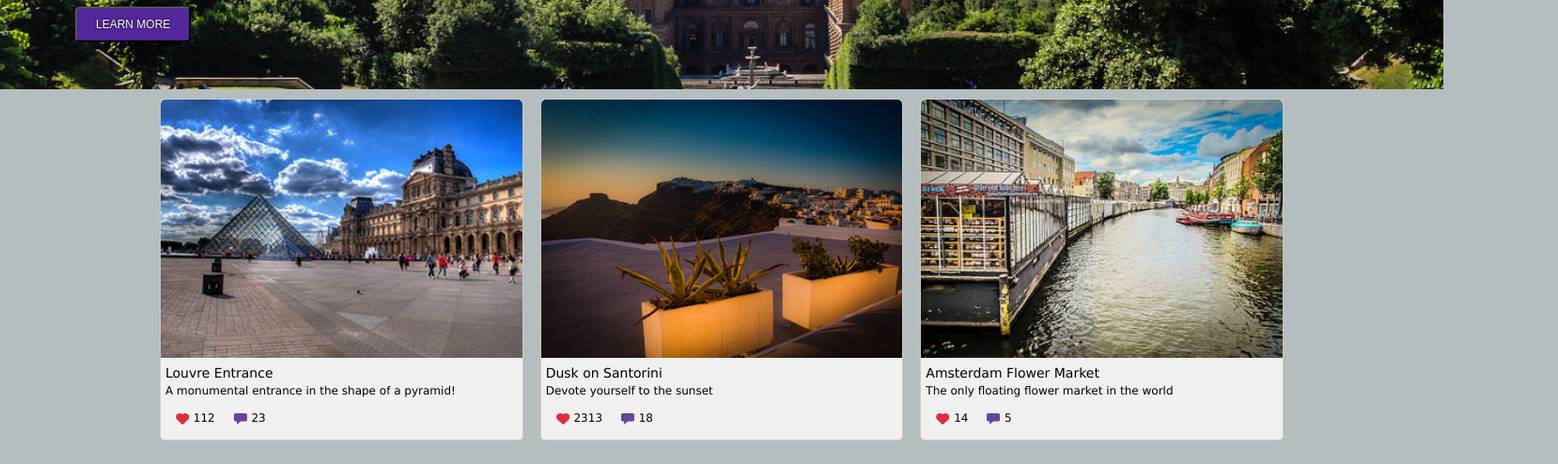
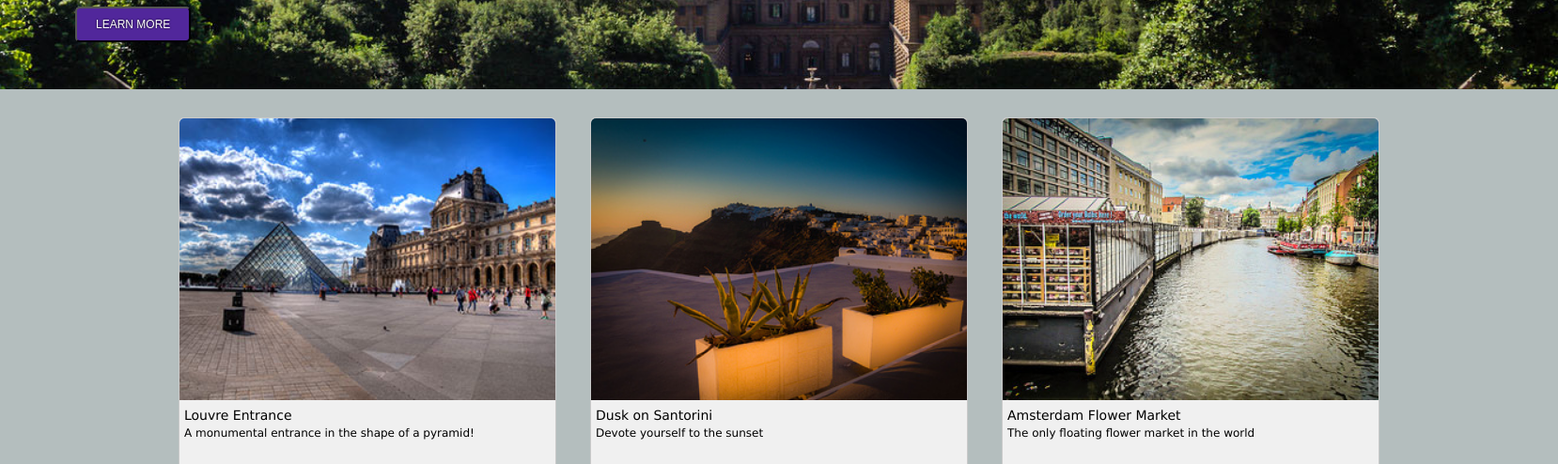
Before and after one commit to ewush956/Travel-Booking-Website, a plain HTML site: page index.html in a window 1536 px wide. Shown: the part 234-728 px from the top of the page at 94% size, 1658 px wide, since content can reach past the window. Drawn offline with Linux system fonts and the light colour scheme.

Commit message:
More size tweaking

```diff
--- a/styles.css
+++ b/styles.css
@@ -340,34 +340,45 @@ img:hover {
         background-size: 45px;
         padding: 15px 5px;
     }
+
     header ul {
         font-size: 10px;
     }
+
     header ul li {
         margin: 0 10px;
     }
+
     .info {
         margin-top: 50px;
     }
+
     .info h1 {
         font-size: 26px;
     }
+
     .info p {
         font-size: 14px;
     }
+
     .card {
-        max-height: 275px;
+        max-height: 300px;
+        min-height: 100px;
     }
+
     .card p {
         font-size: 8px;
-        padding-bottom: 40px;
+        padding-bottom: 20px;
     }
+
     .card a h4 {
         font-size: 10px;
     }
+
     .social-stats {
         font-size: 8px;
     }
+
     .social-stats img {
         width: 8px;
         height: 8px;
@@ -379,20 +390,39 @@ img:hover {
     .page-image {
         max-height: 325px;
     }
+
     .description {
         font-size: 12px;
         margin: 0 0;
     }
+
     .destination-data .destination-info {
         margin-top: 5px;
     }
 
 }
 
-@media only screen and (orientation: landscape) and (min-width: 1310px) {
+@media only screen and (orientation: landscape) and (min-width: 1410px) {
 
     body {
         background-color: rgb(180, 190, 190);
+    }
+
+    .card {
+        min-height: 500px;
+        min-width: 400px;
+    }
+
+    .destinations-container {
+
+        gap: 30px;
+        padding: 30px;
+    }
+
+    .card-image {
+        min-height: 180px;
+        min-width: 350px;
+        /* Not really in the specs, but I was playing around with different borders and I think it looks nice :)*/
     }
 
     .home-container {
@@ -407,7 +437,7 @@ img:hover {
     }
 
     .card-image {
-        max-height: 275px;
+        max-height: 350px;
         width: 100%;
         border-radius: 5px 5px 0 0;
         /* Not really in the specs, but I was playing around with different borders and I think it looks nice :)*/
@@ -415,7 +445,7 @@ img:hover {
 
     .destinations-container {
         margin: 0 10em;
-        gap: 18px;
+        gap: 36px;
     }
 
     .page-image {
```
